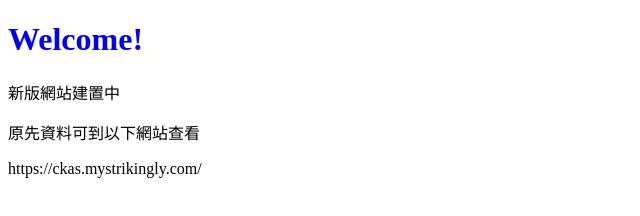
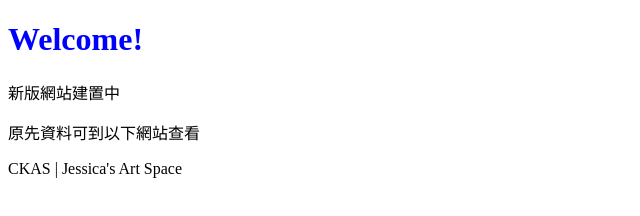
Before and after one commit to wangnac/htmlcssUpdate, a plain HTML site: page index.html in a window 1280 px wide. Shown: the full height of the page, 0-640 px from the left. Drawn offline with Linux system fonts and the light colour scheme.

Commit message:
Update index.html

```diff
--- a/index.html
+++ b/index.html
@@ -11,7 +11,7 @@
     <h1>Welcome!</h1>
     <p>新版網站建置中</p>
     <p>原先資料可到以下網站查看</p>
-    <p ref="https://ckas.mystrikingly.com/">https://ckas.mystrikingly.com/</p>
+    <p ><a ref="https://ckas.mystrikingly.com/">CKAS | Jessica's Art Space</a></p>
 
 </body>
 </html>
```
